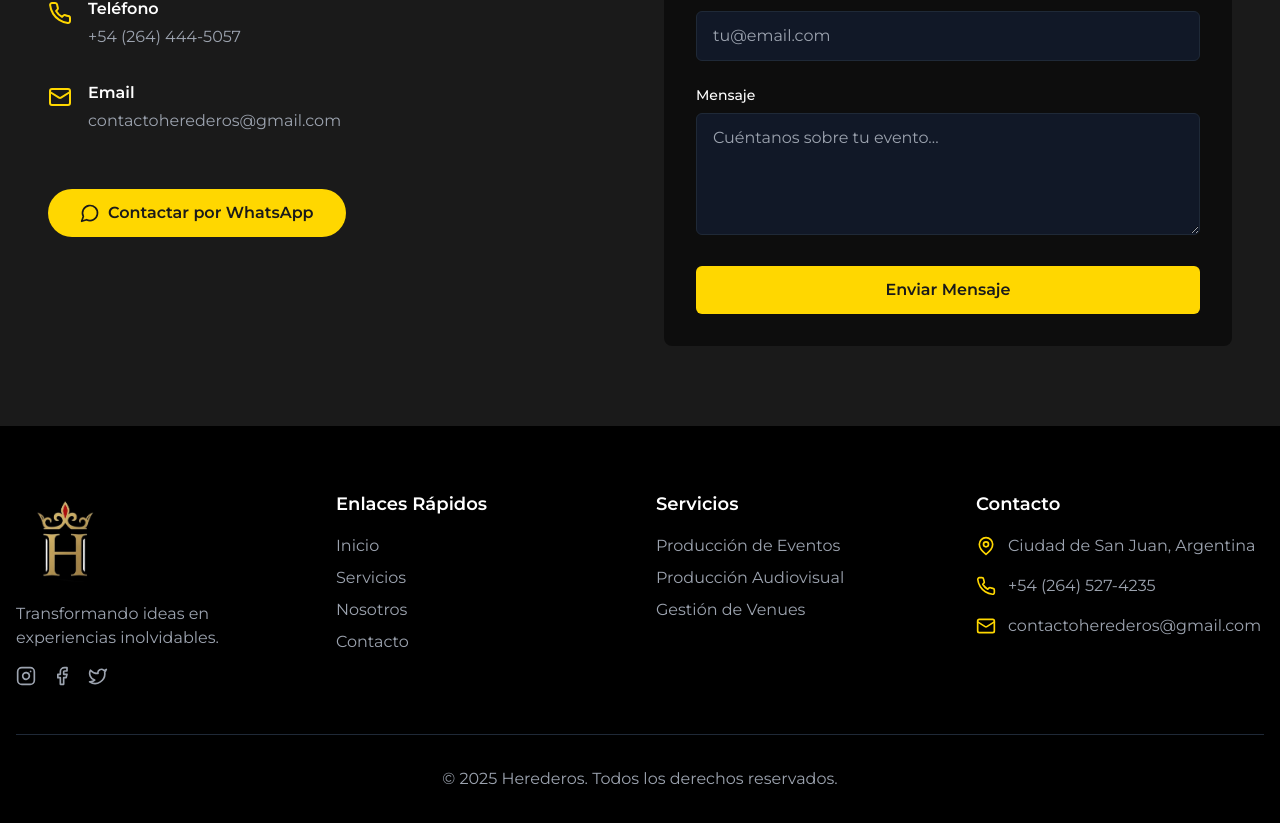
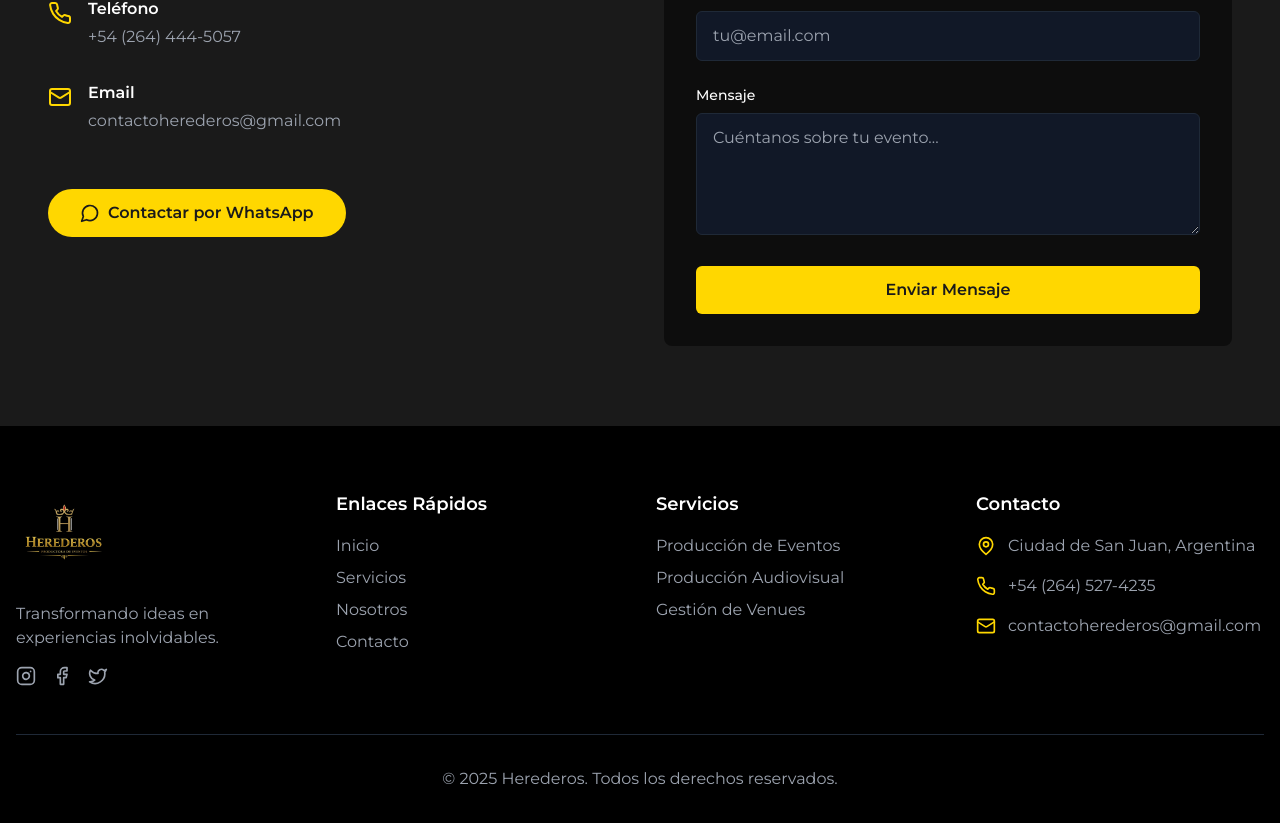
Before and after one commit to invincible-afk/Herederos, a React (Vite) app: page / in a window 1280 px wide. Shown: the part 2808-3631 px from the top of the page. Built offline with nearby package versions, Linux system fonts and the light colour scheme.

Commit message:
Update Footer.tsx

```diff
--- a/src/components/Footer.tsx
+++ b/src/components/Footer.tsx
@@ -11,7 +11,7 @@ const Footer = () => {
             <div className="flex items-center space-x-3 mb-4">
               {/* Logo de Herederos */}
               <img
-                src="/img/logo-herederos.jpg"
+                src="/img/logo-footer.jpg"
                 alt="Herederos Logo"
                 className="w-16 h-16 sm:w-20 sm:h-20 md:w-24 md:h-24 object-cover rounded-full"
               />
```
